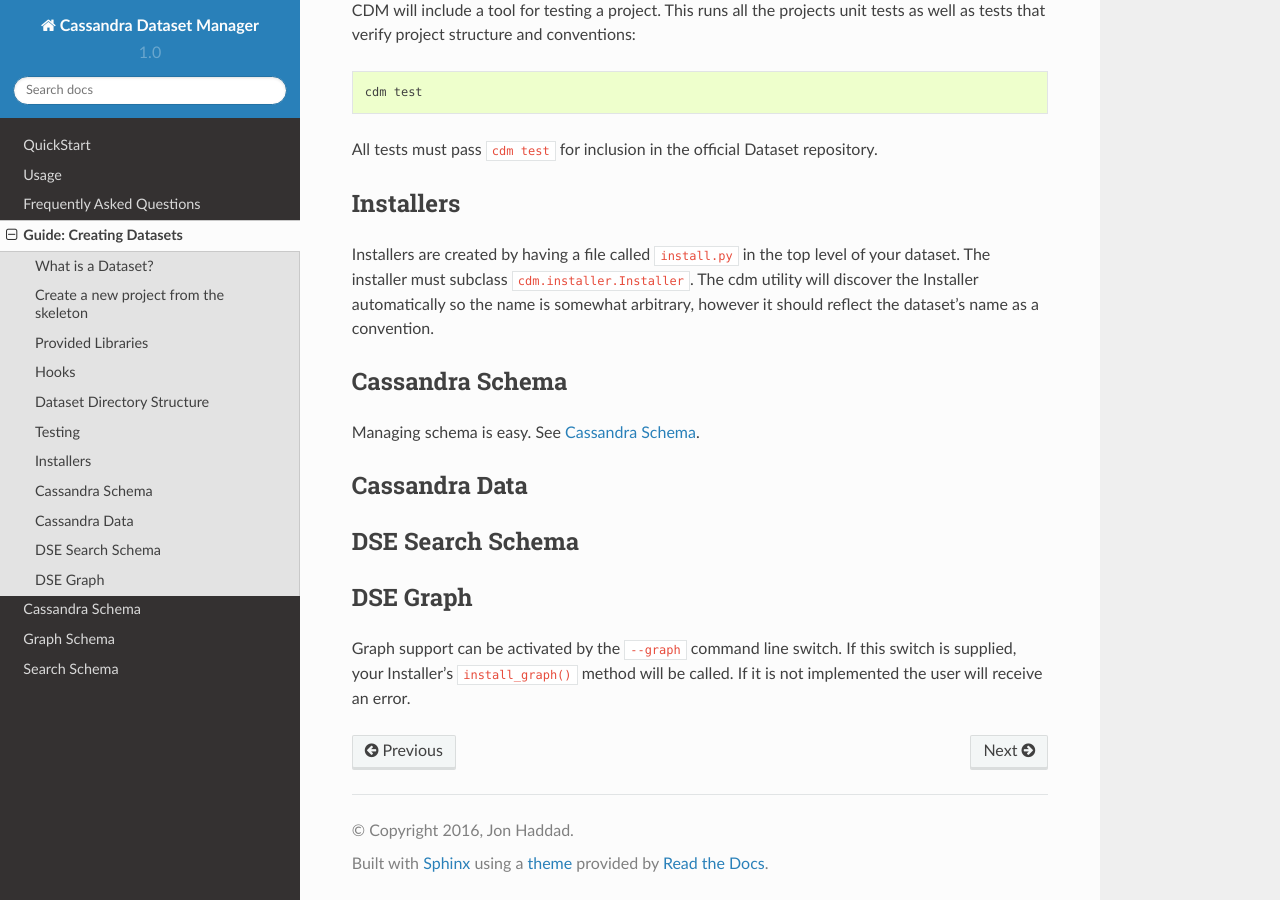
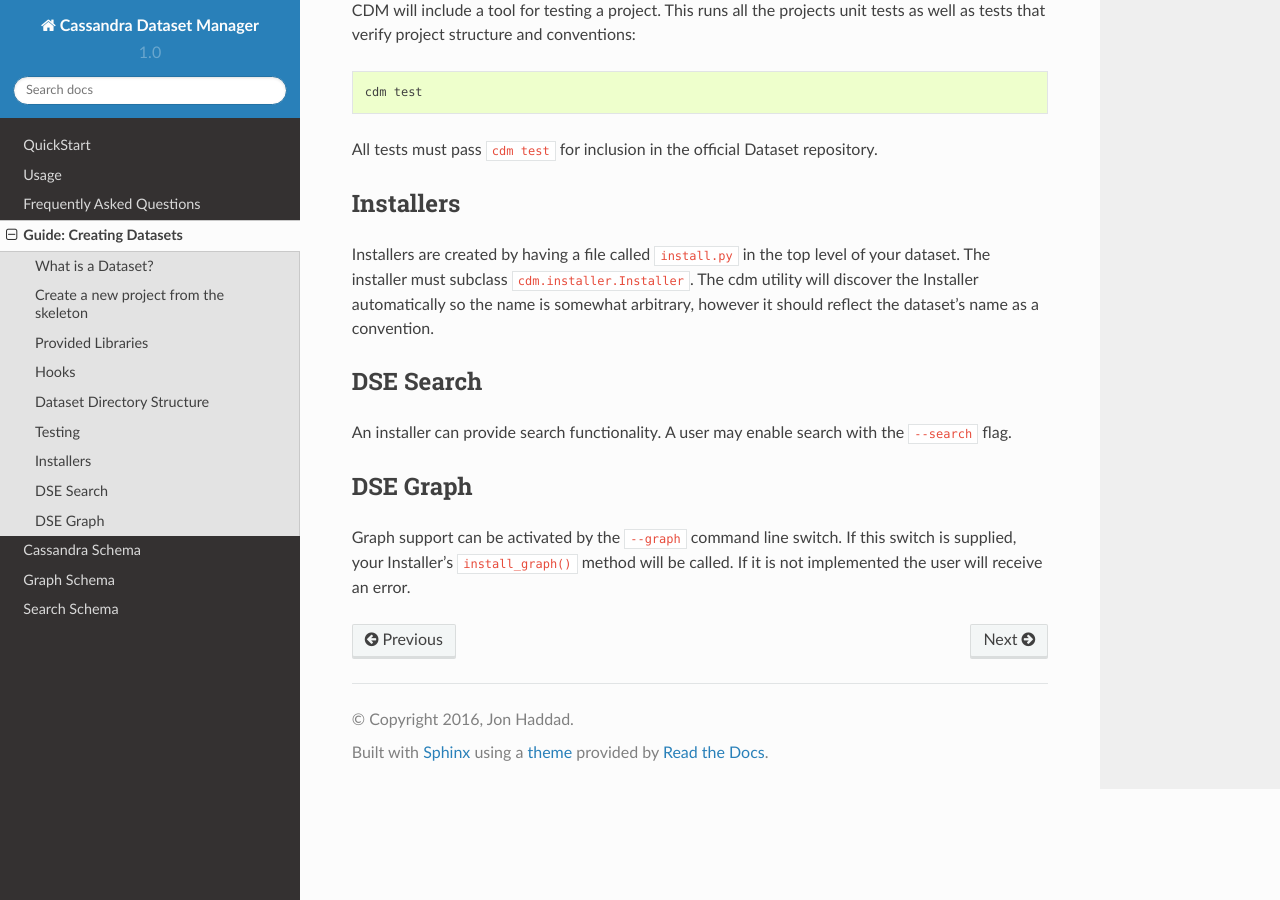
Before and after one commit to riptano/cdm, a Sphinx documentation site: the page built from docs/datasets.rst, in a window 1280 px wide and 900 px high, scrolled down 1407 px. Built offline with Sphinx 7.4.7 and the Read the Docs theme 2.0.0, drawn with Linux system fonts in a browser that asks for light colours.

Commit message:
removed stuff

```diff
--- a/docs/datasets.rst
+++ b/docs/datasets.rst
@@ -65,18 +65,10 @@
 
 Installers are created by having a file called :code:`install.py` in the top level of your dataset.  The installer must subclass :code:`cdm.installer.Installer`.  The cdm utility will discover the Installer automatically so the name is somewhat arbitrary, however it should reflect the dataset's name as a convention.
 
-Cassandra Schema
--------------------
+DSE Search
+----------
 
-Managing schema is easy.  See :doc:`/schema/cassandra`.
-
-Cassandra Data
----------------
-
-
-DSE Search Schema
------------------
-
+An installer can provide search functionality.  A user may enable search with the :code:`--search` flag.
 
 DSE Graph
 -----------
```
